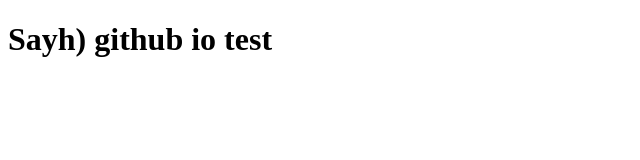
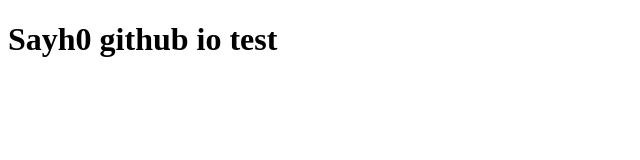
Before and after one commit to Sayh0/Sayh0.github.io, a plain HTML site: page index.html in a window 1280 px wide. Shown: the whole page, without its empty margins (0-640 px from the left). Drawn offline with Linux system fonts and the light colour scheme.

Commit message:
Update index.html

```diff
--- a/index.html
+++ b/index.html
@@ -6,6 +6,6 @@
 </head>
 
 <body>
-<h1>Sayh) github io test</h1>
+<h1>Sayh0 github io test</h1>
 </body>
 </html>
```
